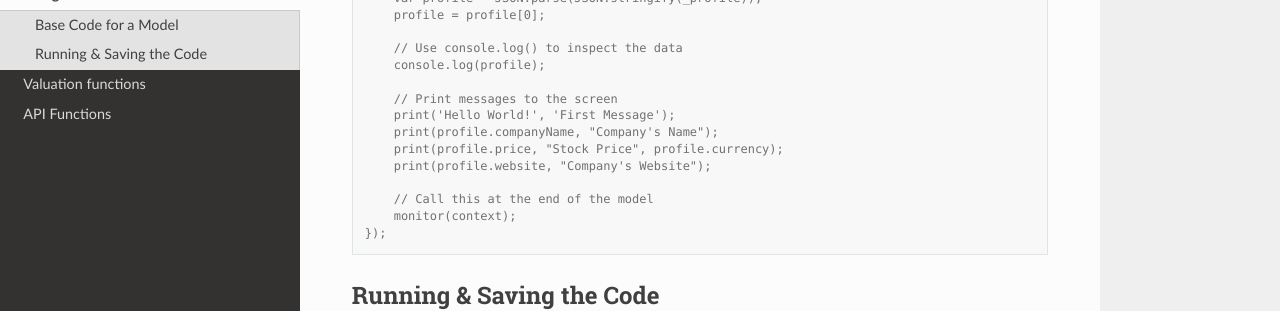
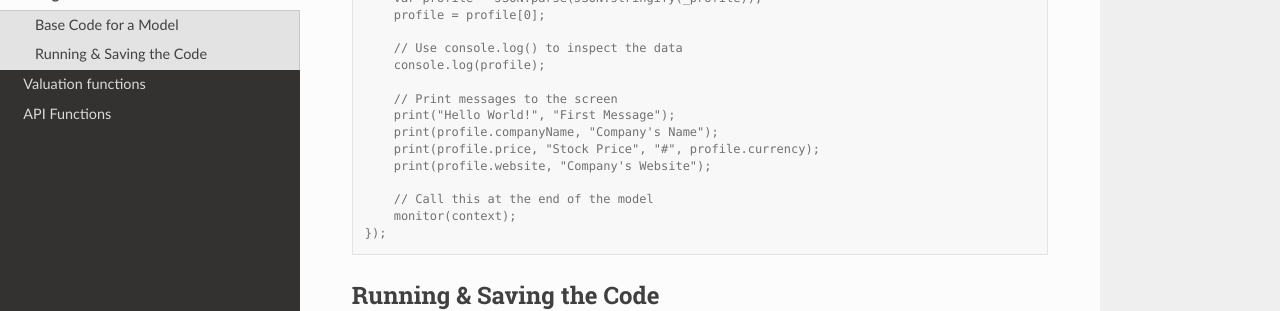
Before and after one commit to DiscountingCashFlows/readthedocs, a Sphinx documentation site: the page built from docs/source/usage.rst, in a window 1280 px wide and 900 px high, scrolled down 399 px. Shown: the part 152-463 px from the top of the window. Built offline with Sphinx 7.4.7 and the Read the Docs theme 2.0.0, drawn with Linux system fonts in a browser that asks for light colours.

```diff
--- a/docs/source/usage.rst
+++ b/docs/source/usage.rst
@@ -31,9 +31,9 @@ Copy the following base code into the editor:
       console.log(profile);
 
       // Print messages to the screen
-      print('Hello World!', 'First Message');
+      print("Hello World!", "First Message");
       print(profile.companyName, "Company's Name");
-      print(profile.price, "Stock Price", profile.currency);
+      print(profile.price, "Stock Price", "#", profile.currency);
       print(profile.website, "Company's Website");
 
       // Call this at the end of the model
```
